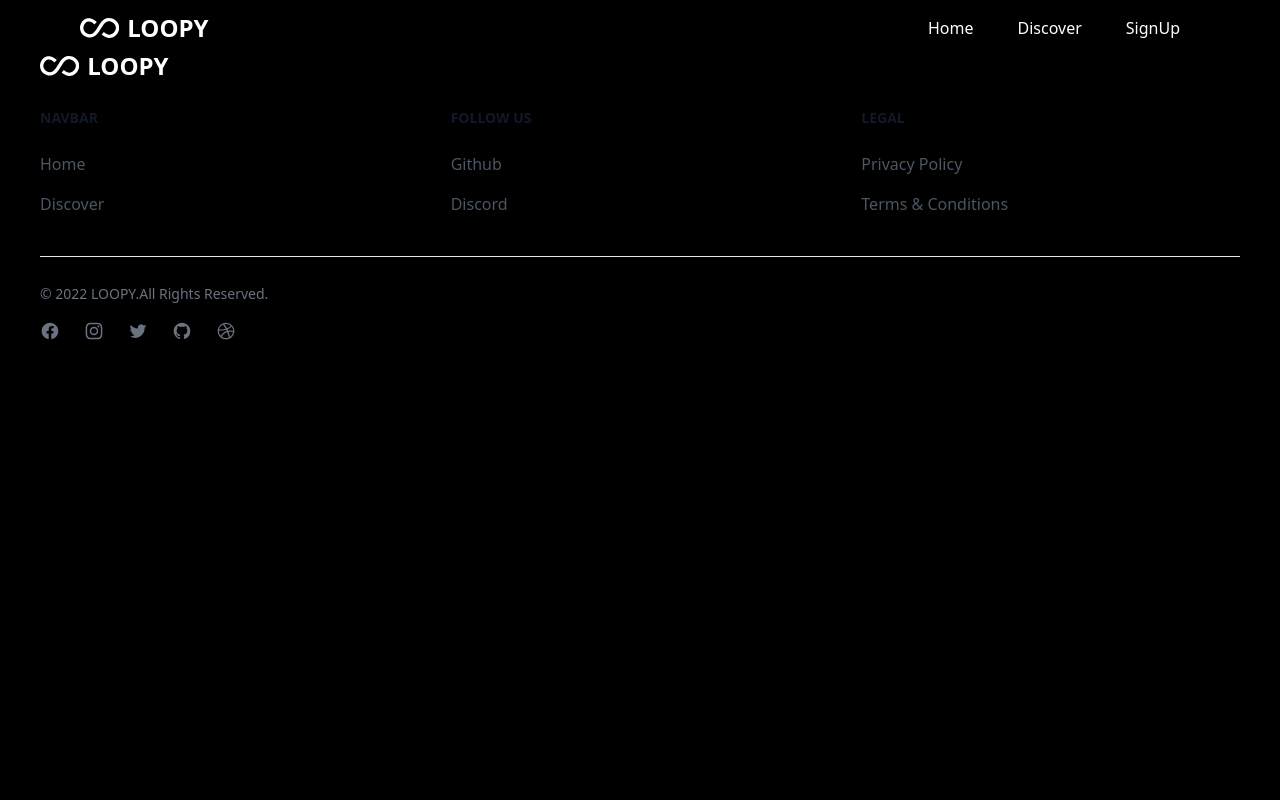
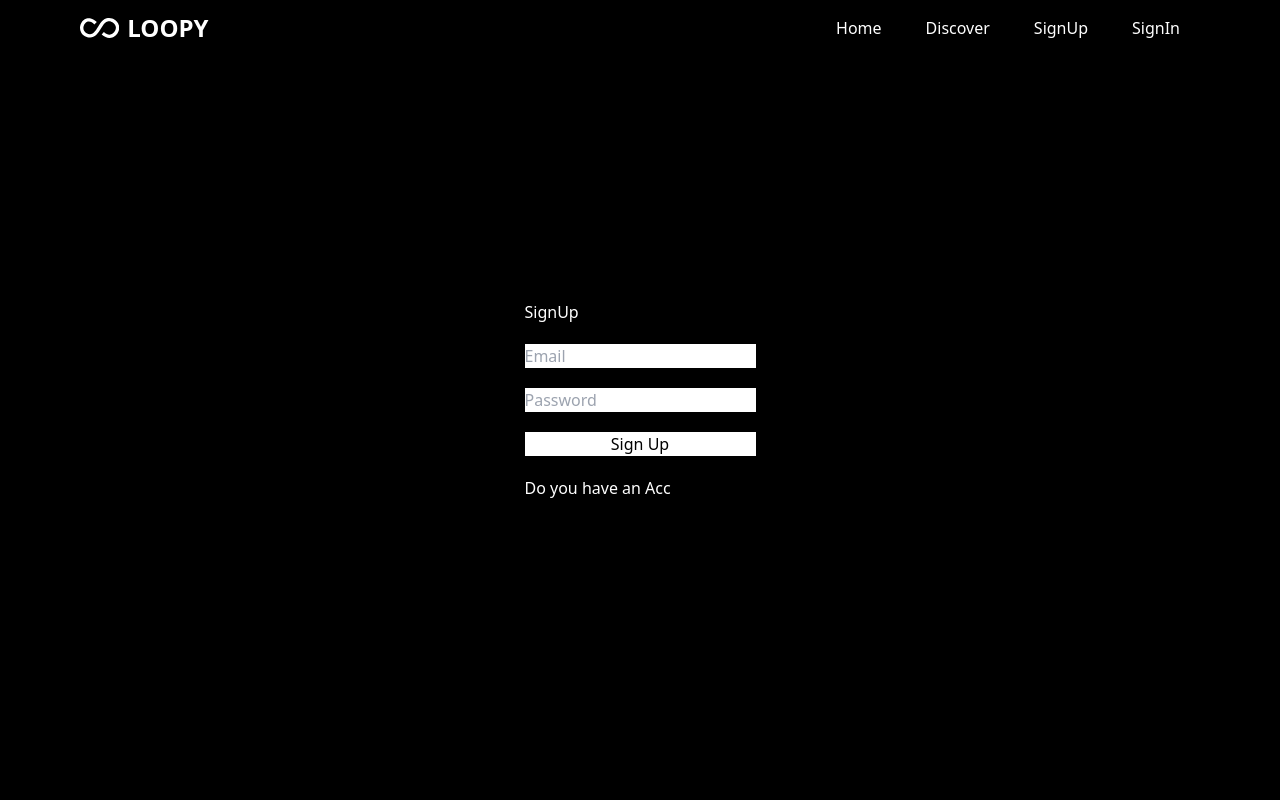
Before and after one commit to GoodGuyForReal/Movie-app, a React (Create React App) app: page /SignUp in a window 1280 px wide. Shown: the top 800 px of the page. Built offline with nearby package versions, Linux system fonts and the light colour scheme; no server answers.

Commit message:
auth and swiper remove

```diff
--- a/src/App.js
+++ b/src/App.js
@@ -9,6 +9,8 @@ import ScrollToTop from "./components/ScrollToTop";
 import Person from "./components/pages/Person";
 import SignUp from "./components/pages/SignUp";
 import { AuthContextProvider } from "./context/AuthContext";
+import SignIn from "./components/pages/SignIn";
+import Account from "./components/pages/Account";
 
 function App() {
   return (
@@ -18,7 +20,9 @@ function App() {
         <ScrollToTop />
         <Routes>
           <Route path="/" element={<Home />} />
-          <Route path="/SignUp" element={<SignUp />} />
+          <Route path="/SignUp" element={<SignUp />} />/
+          <Route path="/SignIn" element={<SignIn />} />
+          <Route path="/Account" element={<Account />} />
           <Route path="/Discover" element={<Discover fetchURL={request.requestPopular} />} />
           <Route path=":id" element={<MoviePageHero />} />
           <Route path="/Person/:id" element={<Person />} />
--- a/src/components/Deneme.jsx
+++ /dev/null
@@ -1,71 +0,0 @@
-import axios from "axios";
-import React, { useState, useEffect } from "react";
-import { PlayIcon } from './assets/PlayIcon'
-import { useNavigate } from "react-router-dom";
-import './css/Row.css'
-
-import { Swiper, SwiperSlide } from 'swiper/react'
-import { FreeMode } from 'swiper'
-import 'swiper/css'
-import 'swiper/css/free-mode'
-
-
-const Deneme = ({ title, fetchURL }) => {
-  const [movie, setMovie] = useState([]);
-  const navigate = useNavigate();
-
-
-  useEffect(() => {
-    axios.get(fetchURL).then((res) => {
-      setMovie(res.data.results);
-    });
-  }, [fetchURL]);
-
-  return (
-    <div className="container mx-auto px-20 md:px-10 sm:px-6 py-[60px]">
-      <div className="mb-[25px]">
-        <h2 className="text-white font-bold text-[32px]">{title}</h2>
-      </div>
-      <Swiper
-        freeMode={true}
-        grabCursor={true}
-        modules={[FreeMode]}
-        className='mySwiper'
-        slidesPerView={4.3}
-        spaceBetween={15}
-
-      >
-
-          {movie.map((item, id) => (
-            <SwiperSlide key={id}>
-            <div key={id} className="rowCrad flex flex-col relative cursor-pointer" onClick={() => navigate(`/${item?.id}`, { state: item })}>
-              <div className="w-full h-[25vh] rounded-b-[12px]">
-                <img
-                  className="w-full h-full object-cover  rounded-[12px]"
-                  src={`https://image.tmdb.org/t/p/w500${item?.backdrop_path}`}
-                  alt={item?.backdrop_path}
-                />
-              </div>
-
-              <div className="absolute flex justify-between bottom-0 bg-[#00000075] w-full pt-2 backdrop-blur-sm rounded-b-[12px] ">
-                <div>
-                  <p className="text-white px-5 ">{item?.title}</p>
-                  <p className="text-white px-5 pb-2">release: {item?.release_date}</p>
-                </div>
-
-                <div className="px-5">
-                  <button onClick={() => navigate(`/${item?.id}`, { state: item })} className=" text-white max-w-max border rounded-[50px] p-1 pl-[5px] text-[14px] hover:bg-[#000000] hover:transition-[300ms] font-semibold"> <PlayIcon /></button>
-                </div>
-              </div>
-            </div>
-            </SwiperSlide>
-          ))}
-
-      </Swiper>
-    </div>
-
-
-  );
-};
-
-export default Deneme;
--- a/src/components/Navbar.jsx
+++ b/src/components/Navbar.jsx
@@ -26,6 +26,10 @@ const Navbar = () => {
                 <NavLink to={'/SignUp'} className="block py-2 pr-4 pl-3">SignUp</NavLink>
               </li>
 
+              <li className="hover:text-[#dbdbdb]">
+                <NavLink to={'/SignIn'} className="block py-2 pr-4 pl-3">SignIn</NavLink>
+              </li>
+
             </ul>
           </div>
         </div>
--- a/src/components/Row.jsx
+++ b/src/components/Row.jsx
@@ -4,10 +4,6 @@ import { PlayIcon } from './assets/PlayIcon'
 import { useNavigate } from "react-router-dom";
 import './css/Row.css'
 
-import { Swiper, SwiperSlide } from 'swiper/react'
-import { FreeMode } from 'swiper'
-import 'swiper/css'
-import 'swiper/css/free-mode'
 import ArrowLeft from "./assets/ArrowLeft";
 import ArrowRight from "./assets/ArrowRight";
 
--- /dev/null
+++ b/src/components/pages/Account.jsx
@@ -0,0 +1,11 @@
+import React from 'react'
+
+const Account = () => {
+    return (
+        <div className='h-[100vh]'>
+            <h1 className='text-white text-[200px] font-medium'>Account</h1>
+        </div>
+    )
+}
+
+export default Account
--- a/src/components/pages/Home.jsx
+++ b/src/components/pages/Home.jsx
@@ -3,14 +3,13 @@ import Main from "../Main";
 import Row from "../Row";
 import { request } from "../../Request";
 import TopRatedSec from "../TopRatedSec";
-import Deneme from "../Deneme";
+
 
 const Home = () => {
   return (
     <>
       <Main />
       <Row title="UpComing" fetchURL={request.requestUpcoming} />
-      {/* <Deneme title="UpComing" fetchURL={request.requestUpcoming} /> */}
       <TopRatedSec title="Popular Movies" fetchURL={request.requestPopular} />
     </>
   );
--- /dev/null
+++ b/src/components/pages/SignIn.jsx
@@ -0,0 +1,25 @@
+import React from 'react'
+import { Link } from 'react-router-dom'
+
+const SignIn = () => {
+    return (
+        <div className=' h-[100vh]'>
+
+            <div className='h-full  flex items-center justify-center ' >
+
+                <div className='flex flex-col gap-5'>
+                    <h1 className='text-white'>SignIn</h1>
+                    <input type="text" placeholder='Email' />
+                    <input type="text" placeholder='Password' />
+                    <button className='bg-white text-black'>Sign In</button>
+                    <Link className='text-white' to={'/SignUp'}>Don't you have an Acc</Link>
+                </div>
+
+            </div>
+
+
+        </div>
+    )
+}
+
+export default SignIn
--- a/src/components/pages/SignUp.jsx
+++ b/src/components/pages/SignUp.jsx
@@ -1,9 +1,45 @@
-import React from 'react'
+import { async } from '@firebase/util'
+import React, { useState } from 'react'
+import { Link } from 'react-router-dom'
+import { UserAuth } from '../../context/AuthContext'
+
 
 const SignUp = () => {
-  return (
-    <div>SignUp</div>
-  )
+    const [email, setEmail] = useState('')
+    const [password, setPassword] = useState('')
+
+
+    const { user, SignUp } = UserAuth()
+
+
+    const HandleSubmit = async (e) => {
+        e.preventDefault()
+        try {
+            await SignUp(email , password)
+
+        } catch (error) {
+            console.log(error)
+        }
+    }
+
+    return (
+        <div className=' h-[100vh] w-full'>
+
+            <div className='h-full  flex items-center justify-center ' >
+
+                <form className='flex flex-col gap-5'>
+                    <h1 className='text-white'>SignUp</h1>
+                    <input onChange={(e) => setEmail(e.target.value)} type="text" placeholder='Email' />
+                    <input onChange={(e) => setPassword(e.target.value)} type="text" placeholder='Password' />
+                    <button onClick={HandleSubmit} className='bg-white text-black'>Sign Up</button>
+                    <Link className='text-white' to={'/SignIn'}>Do you have an Acc</Link>
+                </form>
+
+            </div>
+
+
+        </div>
+    )
 }
 
 export default SignUp
```
Also changed, not shown: src/components/pages/MoviePageHero.jsx (+0 -20 lines).
